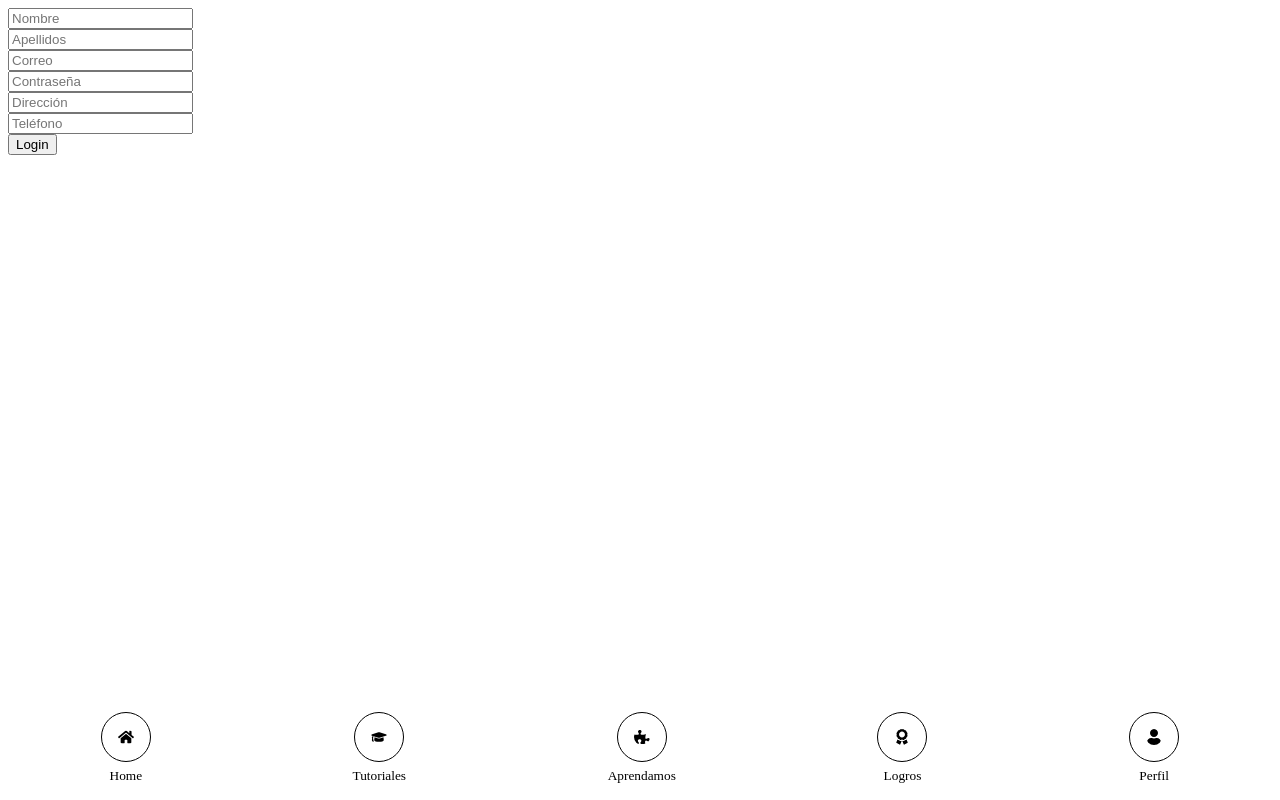
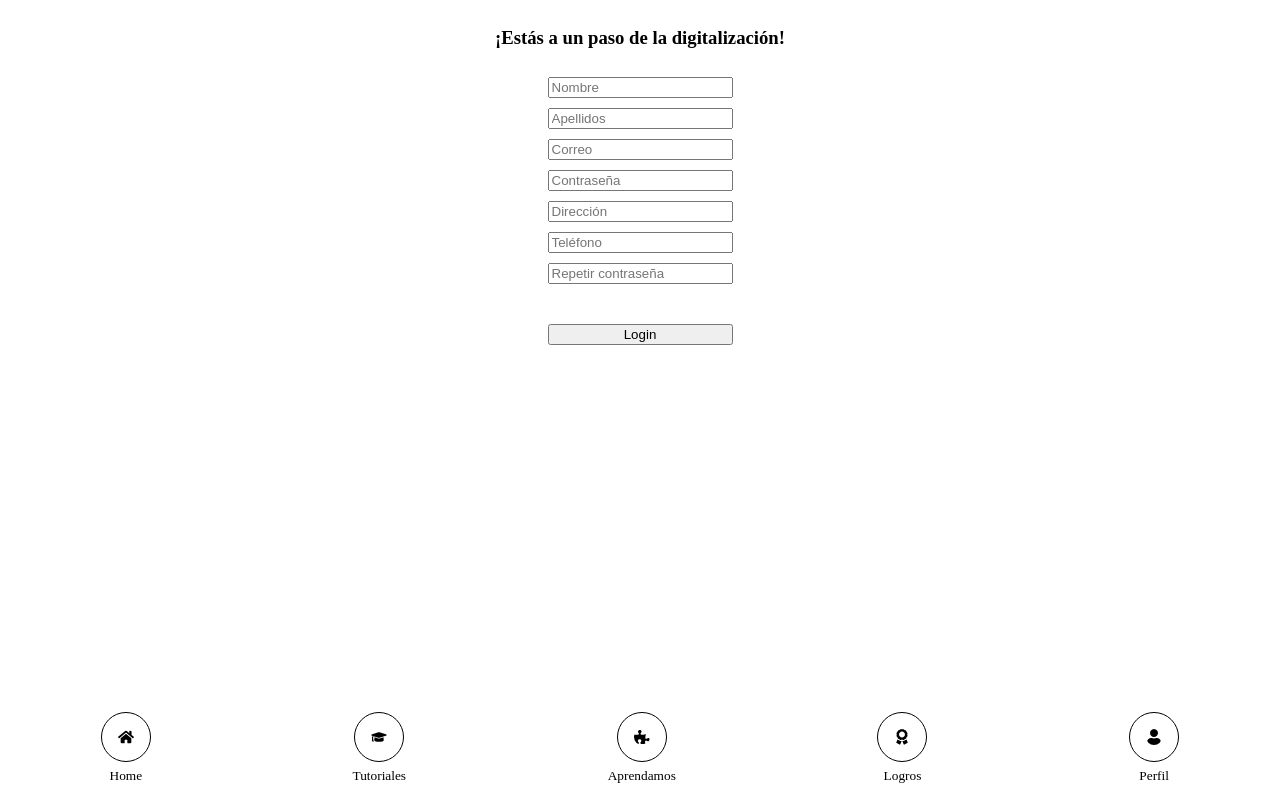
Before and after one commit to elenaradrus/tripulaciones, a React (Create React App) app in the folder client/: page /registro in a window 1280 px wide. Built offline with nearby package versions, Linux system fonts and the light colour scheme.

Commit message:
pagina registro CSS hecho

```diff
--- a/client/src/components/LoginForm.css
+++ b/client/src/components/LoginForm.css
@@ -23,67 +23,22 @@ img{
     display: flex;
     flex-direction: column;
     align-items: center;
+
+}
+.botonLogin{
+  display: flex;
 }
 
 
-/* SWITHC que no me funciona coñe*/
+.recordarContrasena{
+  display:flex
+}
 
-.switch {
-    position: relative;
-    display: inline-block;
-    width: 60px;
-    height: 34px;
-  }
+.checkYLabel{
+  display: flex;
+  margin: 10px;
 
-  .switch input {
-    opacity: 0;
-    width: 0;
-    height: 0;
-  }
-
-  .slider {
-    position: absolute;
-    cursor: pointer;
-    top: 0;
-    left: 0;
-    right: 0;
-    bottom: 0;
-    background-color: #ccc;
-    -webkit-transition: .4s;
-    transition: .4s;
-  }
-
-  .slider:before {
-    position: absolute;
-    content: "";
-    height: 26px;
-    width: 26px;
-    left: 4px;
-    bottom: 4px;
-    background-color: white;
-    -webkit-transition: .4s;
-    transition: .4s;
-  }
-
-  input:checked + .slider {
-    background-color: #2196F3;
-  }
-
-  input:focus + .slider {
-    box-shadow: 0 0 1px #2196F3;
-  }
-
-  input:checked + .slider:before {
-    -webkit-transform: translateX(26px);
-    -ms-transform: translateX(26px);
-    transform: translateX(26px);
-  }
-
-  /* Rounded sliders */
-  .slider.round {
-    border-radius: 34px;
-  }
-
-  .slider.round:before {
-    border-radius: 50%;
-  }
+}
+.llevarAlRegistro{
+  margin-top: 50px;
+}
--- a/client/src/components/LoginForm.js
+++ b/client/src/components/LoginForm.js
@@ -71,13 +71,13 @@ export const LoginForm = () => {
           />
         </div>
         {/* esto es el maldito switch */}
-        <label class="switch">
-  <input type="checkbox" checked/>
-  <span class="slider round"></span>
-</label>
-        <div className=''>
+        <div className='checkYLabel'>
+        <input className='recordarContrasena' type="checkbox" id="switch" />
+        <label for="switch">Recordar contraseña</label>
+        </div>
+        <div className='botonLogin'>
 
-          <input type='submit' className='botonLogin' value='Login' />
+          <input type='submit' className='' value='Login' />
         </div>
       </form>
       <div>
@@ -91,6 +91,9 @@ export const LoginForm = () => {
         </Button>
       </div>
       {mensaje}
+      <div className='llevarAlRegistro'>
+        ¿PRIMERA VEZ? <br></br> REGÍSTRATE
+      </div>
     </div>
   );
 };
--- a/client/src/components/RegisterForm.css
+++ b/client/src/components/RegisterForm.css
@@ -0,0 +1,39 @@
+
+
+
+.contenedorGrandeRegistro {
+    display: flex;
+    justify-content: center;
+    flex-direction: column;
+    align-items: center;
+}
+
+.botonRegistro{
+    display: flex;
+    flex-direction: column;
+    margin-top: 40px;
+}
+
+.registroNombre{
+    margin-top:10px;
+    margin-bottom: 10px;
+}
+
+.registroApellidos{
+    margin-bottom: 10px;
+}
+.registroCorreo{
+    margin-bottom: 10px;
+}
+
+.registroContrasena{
+    margin-bottom: 10px;
+}
+
+.registroDireccion{
+    margin-bottom: 10px;
+}
+
+.registroTelefono{
+    margin-bottom: 10px;
+}
--- a/client/src/components/RegisterForm.js
+++ b/client/src/components/RegisterForm.js
@@ -50,9 +50,12 @@ export const RegisterForm = () => {
     }
   };
   return (
-    <>
+    <div className='contenedorGrandeRegistro'>
+    <div className='mensajePrincipal'>
+      <h3>¡Estás a un paso de la digitalización!</h3>
+    </div>
       <form onSubmit={loginSubmit}>
-        <div className=''>
+        <div className='registroNombre'>
           <input
             type='text'
             className=''
@@ -62,7 +65,7 @@ export const RegisterForm = () => {
             onChange={onInputChange}
           />
         </div>
-        <div className=''>
+        <div className='registroApellidos'>
           <input
             type='text'
             className=''
@@ -72,7 +75,7 @@ export const RegisterForm = () => {
             onChange={onInputChange}
           />
         </div>
-        <div className=''>
+        <div className='registroCorreo'>
           <input
             type='text'
             className=''
@@ -82,7 +85,7 @@ export const RegisterForm = () => {
             onChange={onInputChange}
           />
         </div>
-        <div className=''>
+        <div className='registroContrasena'>
           <input
             type='password'
             className=''
@@ -92,7 +95,7 @@ export const RegisterForm = () => {
             onChange={onInputChange}
           />
         </div>
-        <div className=''>
+        <div className='registroDireccion'>
           <input
             type='text'
             className=''
@@ -102,7 +105,7 @@ export const RegisterForm = () => {
             onChange={onInputChange}
           />
         </div>
-        <div className=''>
+        <div className='registroTelefono'>
           <input
             type='text'
             className=''
@@ -112,11 +115,22 @@ export const RegisterForm = () => {
             onChange={onInputChange}
           />
         </div>
-        <div className=''>
+
+        <div className='registroRepetirContrasena'>
+          <input
+            type='text'
+            className=''
+            placeholder='Repetir contraseña'
+            name='repetirContrasena'
+            //value={telefono}
+            onChange={onInputChange}
+          />
+        </div>
+        <div className='botonRegistro'>
           <input type='submit' className='' value='Login' />
         </div>
       </form>
       {mensaje}
-    </>
+    </div>
   );
 };
```
